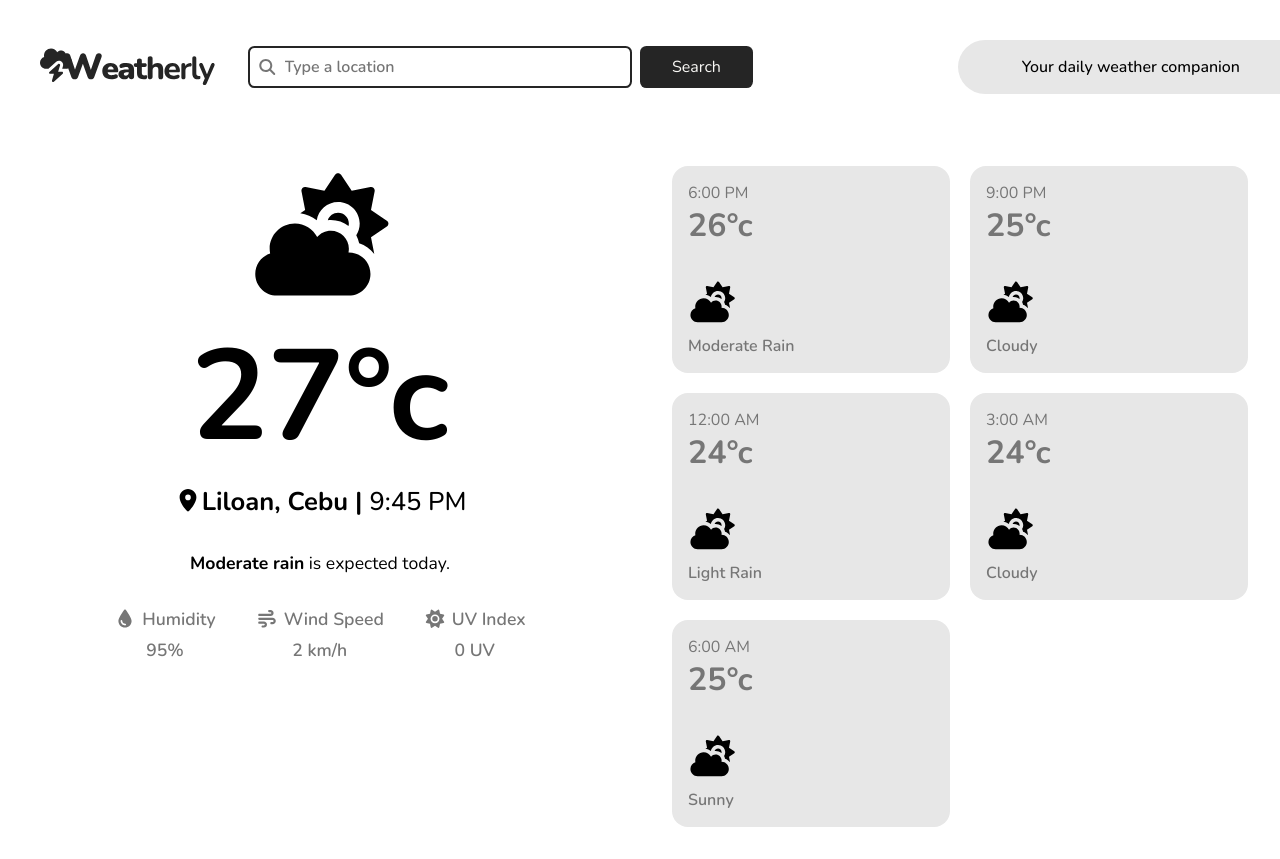
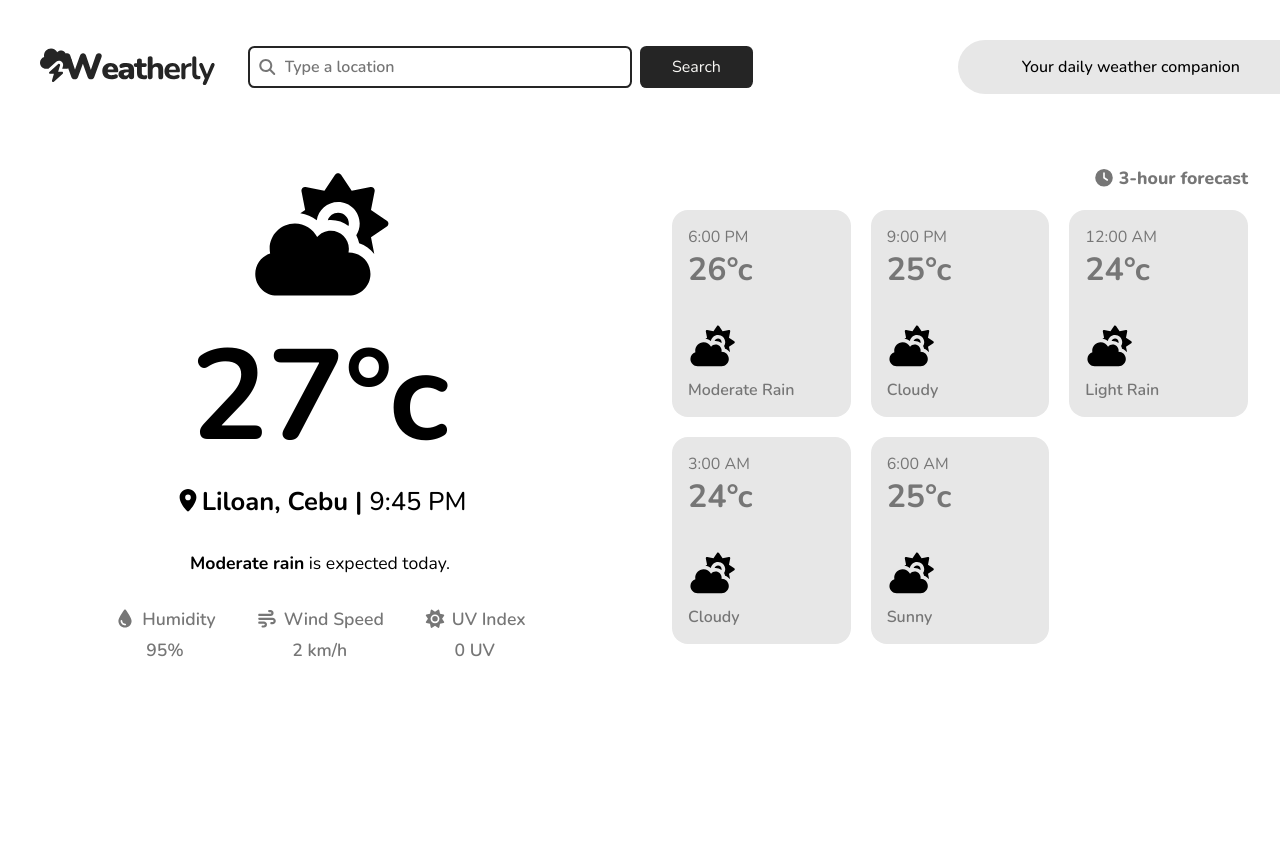
Before and after one commit to giannidylancbhg/weatherly, a React (Vite) app: page / in a window 1280 px wide. After the commit the page ends 800 px from the top, so only its background shows below. Built offline with nearby package versions, Linux system fonts and the light colour scheme.

Commit message:
feat: add heading to the forecast card list

```diff
--- a/src/components/Weather/Forecast/Forecast.css
+++ b/src/components/Weather/Forecast/Forecast.css
@@ -1,12 +1,24 @@
 .forecast-container {
-  /* display: flex;
-  gap: 10px;
-  flex-wrap: wrap; */
+  display: flex;
+  flex-direction: column;
+  gap: 20px;
 
   padding: 2rem;
   flex: 1;
   height: fit-content;
+}
 
+.forecast-heading {
+  display: flex;
+  align-items: center;
+  gap: 4px;
+  font-weight: 800;
+  align-self: flex-end;
+  color: var(--text-gray);
+  font-size: 1.1rem;
+}
+
+.forecast-list {
   display: grid;
   gap: 20px;
   grid-template-columns: 1fr 1fr 1fr;
--- a/src/components/Weather/Forecast/Forecast.jsx
+++ b/src/components/Weather/Forecast/Forecast.jsx
@@ -1,5 +1,7 @@
 import "./Forecast.css";
 import exampleWeatherIcon from "../../../assets/icons/example-weather-icon.svg";
+import { FontAwesomeIcon } from "@fortawesome/react-fontawesome";
+import { faClock } from "@fortawesome/free-solid-svg-icons";
 
 export default function Forecast() {
   const forecasts = [
@@ -34,15 +36,24 @@ export default function Forecast() {
       icon: exampleWeatherIcon,
     },
   ];
+
   return (
     <section className="forecast-container">
+      <h3 className="forecast-heading">
+        <FontAwesomeIcon icon={faClock} />
+        <span>3-hour forecast</span>
+      </h3>
+
+      <div className="forecast-list">
         {forecasts.map((forecast) => (
           <article className="forecast-card" key={forecast.time}>
             <div className="forecast-info">
               <time dateTime="" className="forecast-time">
                 {forecast.time}
               </time>
-            <p className="forecast-temperature">{forecast.temperature}&deg;c</p>
+              <p className="forecast-temperature">
+                {forecast.temperature}&deg;c
+              </p>
             </div>
 
             <div className="forecast-description">
@@ -51,6 +62,7 @@ export default function Forecast() {
             </div>
           </article>
         ))}
+      </div>
     </section>
   );
 }
```
Lines whose indentation alone changed are shown as unchanged.
